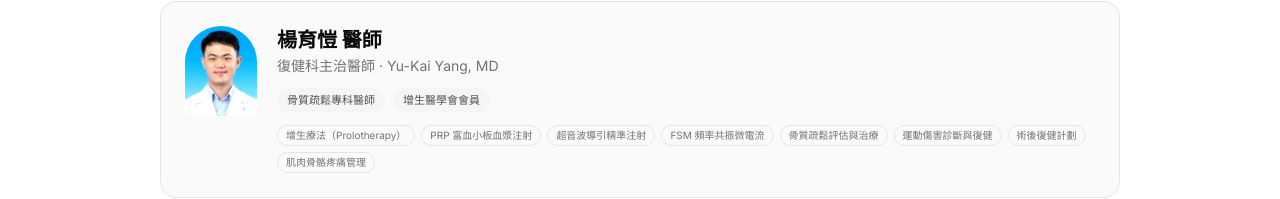
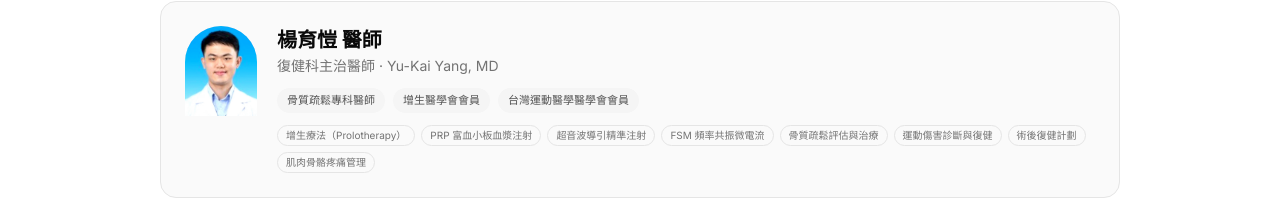
Before and after one commit to Daniel-Yang-Savant/cam-savant, a Next.js app: page /contact in a window 1280 px wide. Shown: the part 328-527 px from the top of the page. Built offline with nearby package versions, Linux system fonts and the light colour scheme; no server answers.

Commit message:
fix: 楊育愷醫師履歷加入台灣運動醫學醫學會會員

```diff
--- a/app/about/page.tsx
+++ b/app/about/page.tsx
@@ -18,7 +18,7 @@ const team = [
     title: '復健科主治醫師',
     location: '彰化縣・南投縣',
     specialties: ['增生療法', 'PRP治療', '運動醫學', '骨質疏鬆', '超音波導引注射', 'FSM'],
-    credentials: ['骨質疏鬆專科醫師', '增生醫學會會員'],
+    credentials: ['骨質疏鬆專科醫師', '增生醫學會會員', '台灣運動醫學醫學會會員'],
   },
   {
     name: '楊育彰',
--- a/app/contact/page.tsx
+++ b/app/contact/page.tsx
@@ -106,7 +106,7 @@ export default function ContactPage() {
           <h2 className="text-xl font-bold text-neutral-950 dark:text-neutral-100">楊育愷 醫師</h2>
           <p className="text-sm text-neutral-500 dark:text-neutral-400 mt-0.5">復健科主治醫師 · Yu-Kai Yang, MD</p>
           <div className="mt-3 flex flex-wrap gap-2">
-            {['骨質疏鬆專科醫師', '增生醫學會會員'].map((c) => (
+            {['骨質疏鬆專科醫師', '增生醫學會會員', '台灣運動醫學醫學會會員'].map((c) => (
               <span key={c} className="text-[11px] px-2.5 py-1 rounded-full bg-neutral-100 dark:bg-neutral-700 text-neutral-600 dark:text-neutral-300">
                 {c}
               </span>
```
